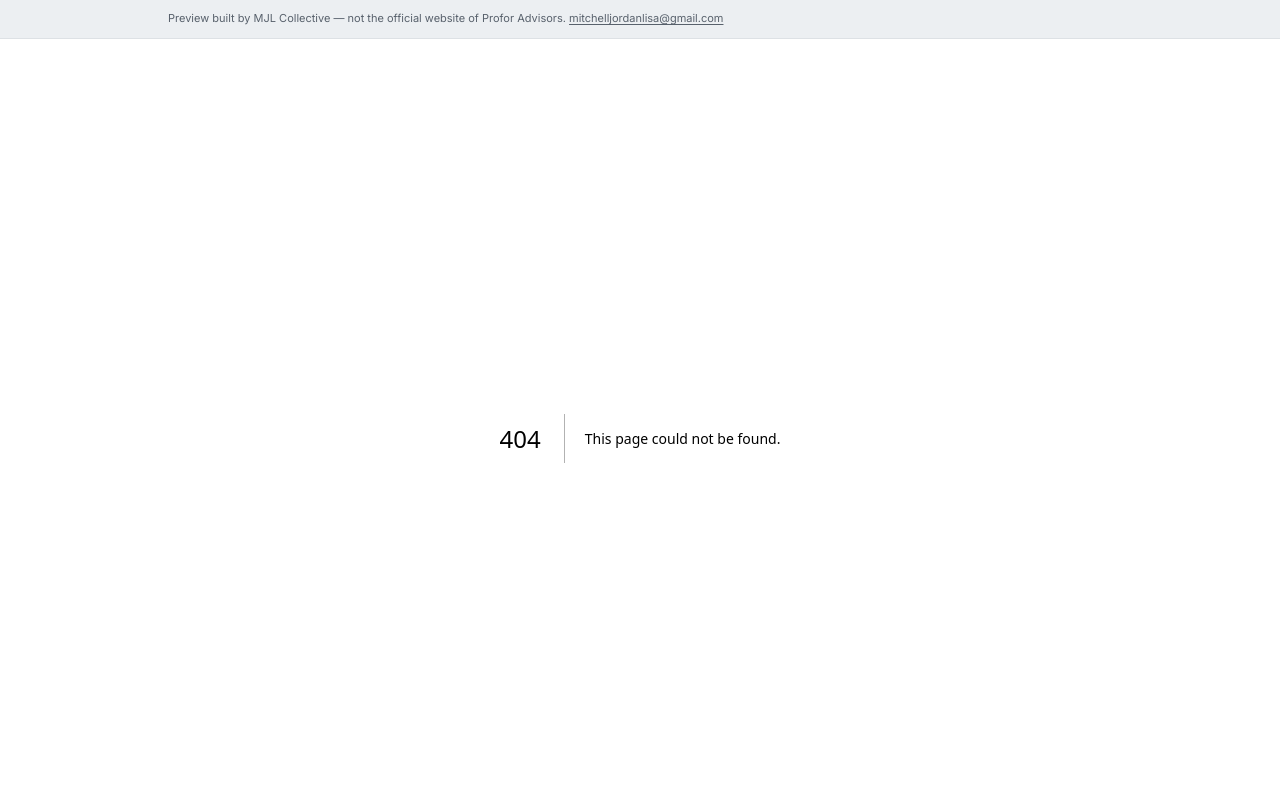
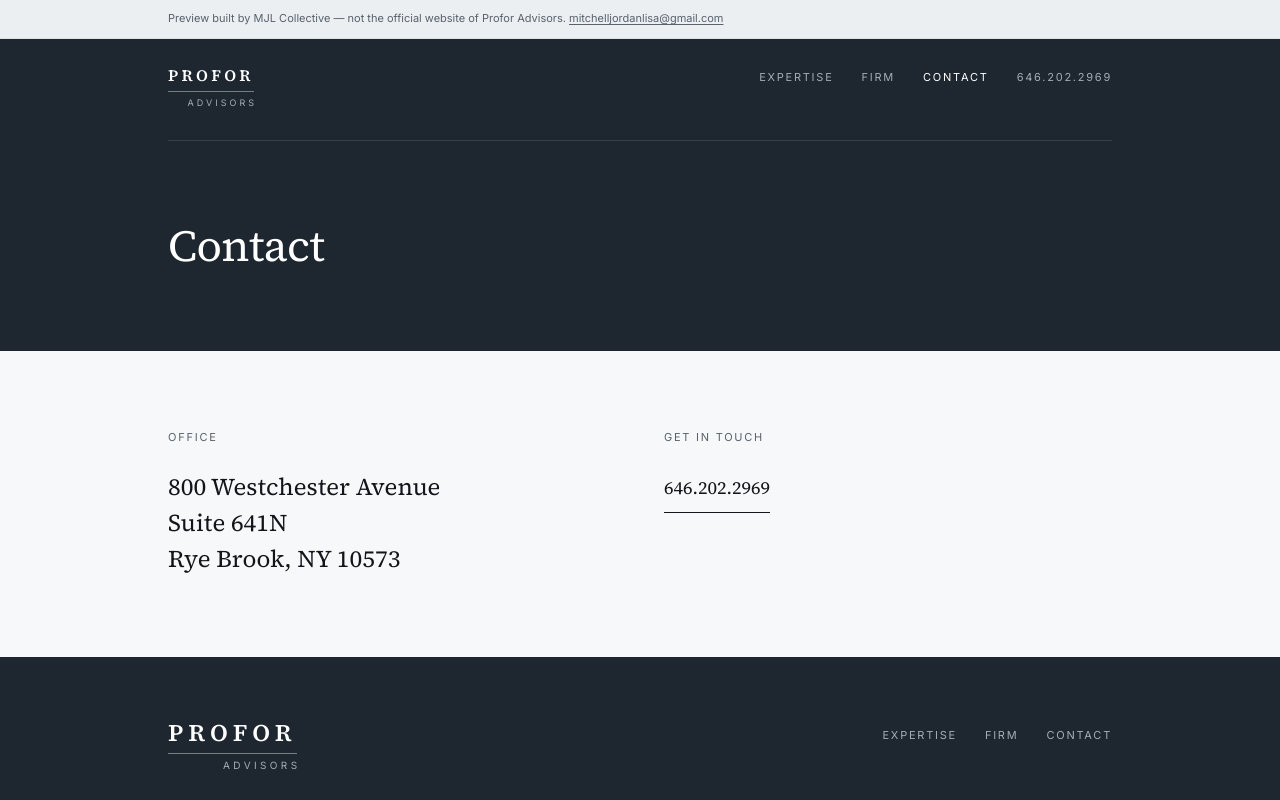
Before and after one commit to mitchell-lisa/Profor-Advisors, a Next.js app: page /contact in a window 1280 px wide. Before the commit this address had no page. Shown: the top 800 px of the page. Built offline with nearby package versions, Linux system fonts and the light colour scheme.

Commit message:
Add Contact page with business information

```diff
--- /dev/null
+++ b/src/app/contact/page.tsx
@@ -0,0 +1,67 @@
+import type { Metadata } from "next";
+import { business, formattedAddress } from "@/lib/business";
+import { PageMasthead, SectionLabel } from "@/components/chrome";
+
+export const metadata: Metadata = {
+  title: `Contact — ${business.name}`,
+  description: `${business.name}, ${
+    formattedAddress() ?? business.location ?? ""
+  }`,
+};
+
+/**
+ * Address, phone, email. No contact form — none of the peer firms in this
+ * category use one, and data capture by a regulated firm is a compliance
+ * decision the firm has to make, not us.
+ */
+export default function Contact() {
+  const address = formattedAddress();
+
+  return (
+    <main id="top" className="flex-1">
+      <PageMasthead current="/contact" title="Contact" />
+
+      <section>
+        <div className="mx-auto max-w-5xl px-6 py-16 sm:px-10 sm:py-20">
+          <div className="grid gap-12 sm:grid-cols-2">
+            <div>
+              <SectionLabel>Office</SectionLabel>
+              {address && (
+                <address className="mt-6 font-serif text-xl leading-[1.5] not-italic sm:text-2xl">
+                  {business.address?.street}
+                  <br />
+                  {business.address?.suite}
+                  <br />
+                  {business.address?.city}, {business.address?.state}{" "}
+                  {business.address?.zip}
+                </address>
+              )}
+            </div>
+
+            <div>
+              <SectionLabel>Get in touch</SectionLabel>
+              <div className="mt-6 flex flex-col gap-4 text-lg">
+                {business.phone && (
+                  <a
+                    className="inline-flex min-h-11 w-fit items-center border-b border-ink pb-1 font-serif no-underline transition-colors hover:border-muted hover:text-muted"
+                    href={`tel:${business.phone}`}
+                  >
+                    {business.phoneDisplay}
+                  </a>
+                )}
+                {business.email && (
+                  <a
+                    className="inline-flex min-h-11 w-fit items-center border-b border-ink pb-1 font-serif no-underline transition-colors hover:border-muted hover:text-muted"
+                    href={`mailto:${business.email}`}
+                  >
+                    {business.email}
+                  </a>
+                )}
+              </div>
+            </div>
+          </div>
+        </div>
+      </section>
+    </main>
+  );
+}
```
